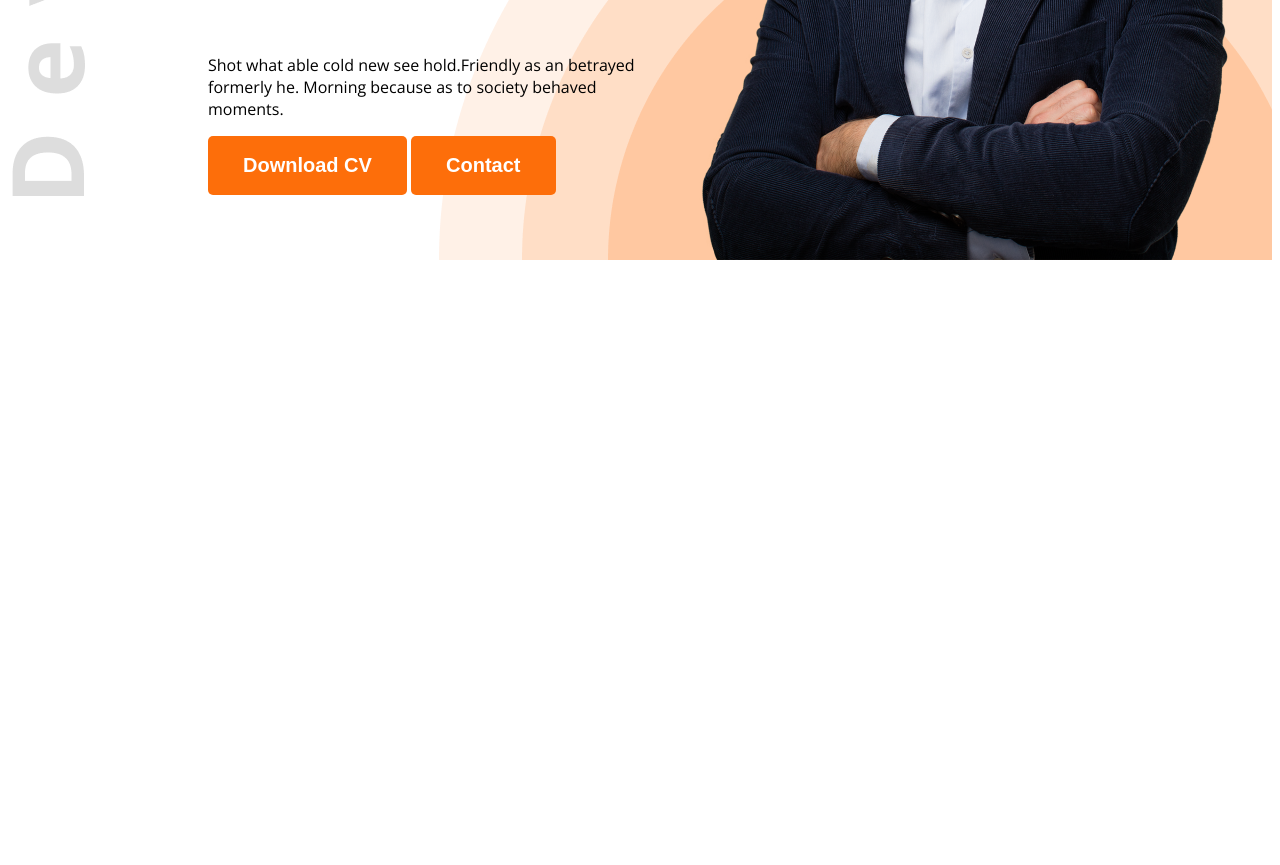
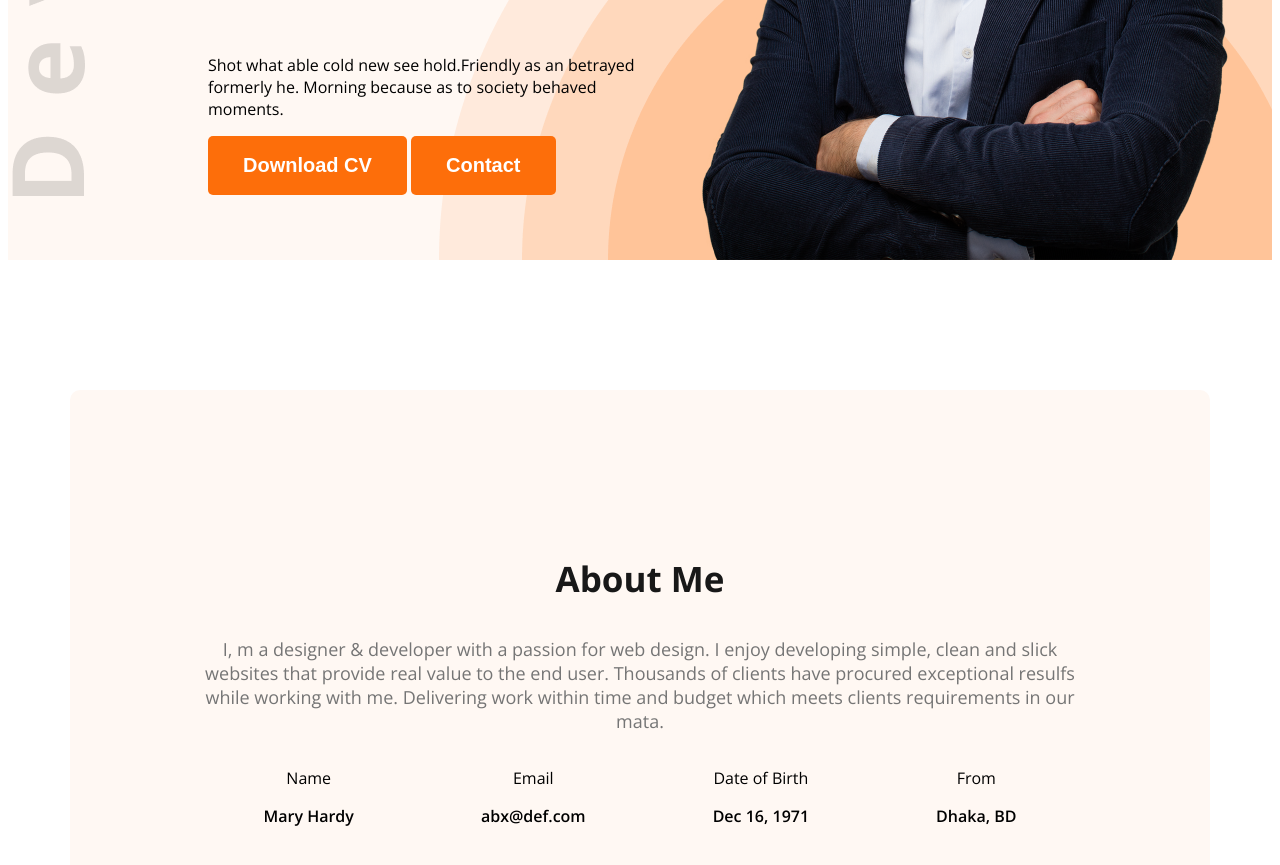
Before and after one commit to Sanzid-Ahmed/zap-shift-client-server, a plain HTML site: page index.html in a window 1280 px wide. Shown: the part 575-1440 px from the top of the page. Before the commit the page ends 843 px from the top, so only its background shows below. Drawn offline with nearby package versions, Linux system fonts and the light colour scheme.

Commit message:
added about section

```diff
--- a/index.html
+++ b/index.html
@@ -10,7 +10,7 @@
     <link rel="stylesheet" href="styles/portfolio.css">
 </head>
 <body class="open-sans-normal">
-    <header class="header">
+    <header class="header secondary-bg">
         <nav>
             <h3 class="nav-tittle">Ma<span class="text-primary">r</span>y</h3>
             <ul>
@@ -33,7 +33,28 @@
         </div>
     </header>
     <main>
-
+        <section class="about secondary-bg">
+            <h3 class="section-title">About Me</h3>
+            <p class="section-description">I, m a designer & developer with a passion for web design. I enjoy developing simple, clean and slick websites that provide real value to the end user. Thousands of clients have procured exceptional resulfs while working with me. Delivering work within time and budget which meets clients requirements in our mata.</p>
+            <div class="about-items">
+                <div class="about-item">
+                    <p class="item-title">Name</p>
+                    <p class="item-description">Mary Hardy</p>
+                </div>
+                <div class="about-item">
+                    <p class="item-title">Email</p>
+                    <p class="item-description">abx@def.com</p>
+                </div>
+                <div class="about-item">
+                    <p class="item-title">Date of Birth</p>
+                    <p class="item-description">Dec 16, 1971</p>
+                </div>
+                <div class="about-item">
+                    <p class="item-title">From</p>
+                    <p class="item-description">Dhaka, BD</p>
+                </div>
+            </div>
+        </section>
     </main>
     <footer>
 
--- a/styles/portfolio.css
+++ b/styles/portfolio.css
@@ -16,6 +16,9 @@
 
 
 /* Shared style */
+.secondary-bg{
+    background-color: #FFF8F3;
+}
 .text-primary
 {
     color: #FD6E0A;
@@ -32,6 +35,16 @@
     border-radius: 5px;
     border: none;
 
+}
+
+.section-title{
+    font-size: 35px;
+    font-weight: bold;
+    color: #181818;
+}
+.section-description{
+    font-size: 18px;
+    color: #757575;
 }
 
 
@@ -90,3 +103,26 @@ nav li a{
     font-weight: bold;
     font-size: 85px;
 }
+
+/* main styles */
+main{
+    max-width: 1140px;
+    margin:0 auto;
+}
+
+/* about styles */
+.about{
+    border-radius: 10px;
+    padding: 130px;
+    text-align: center;
+    margin-top: 130px;
+}
+
+.about-items{
+    display: flex;
+    justify-content: space-around;
+}
+
+.item-description{
+    font-weight: 600;
+}
```
